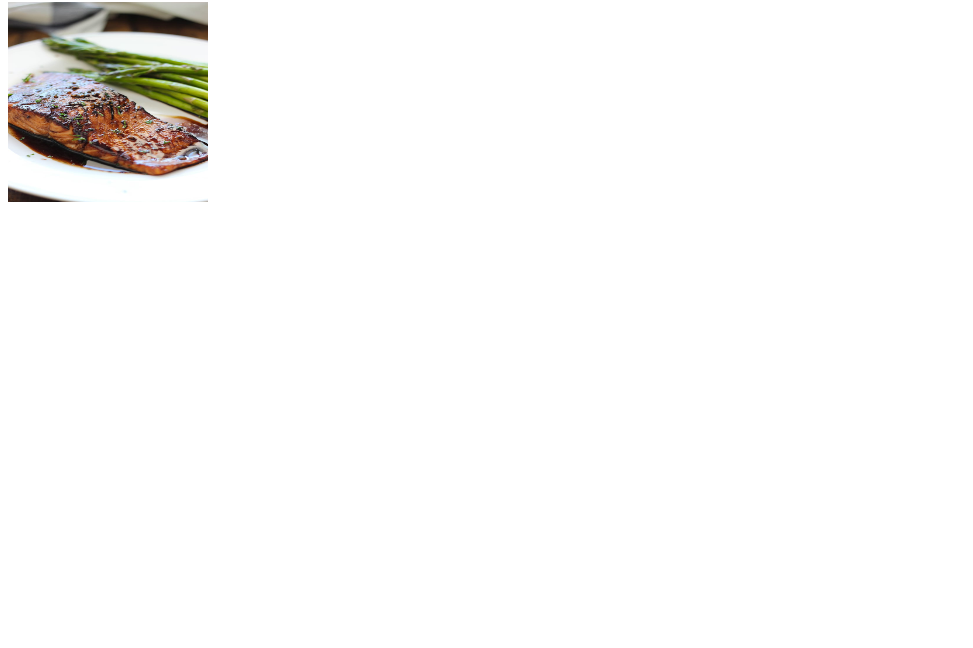
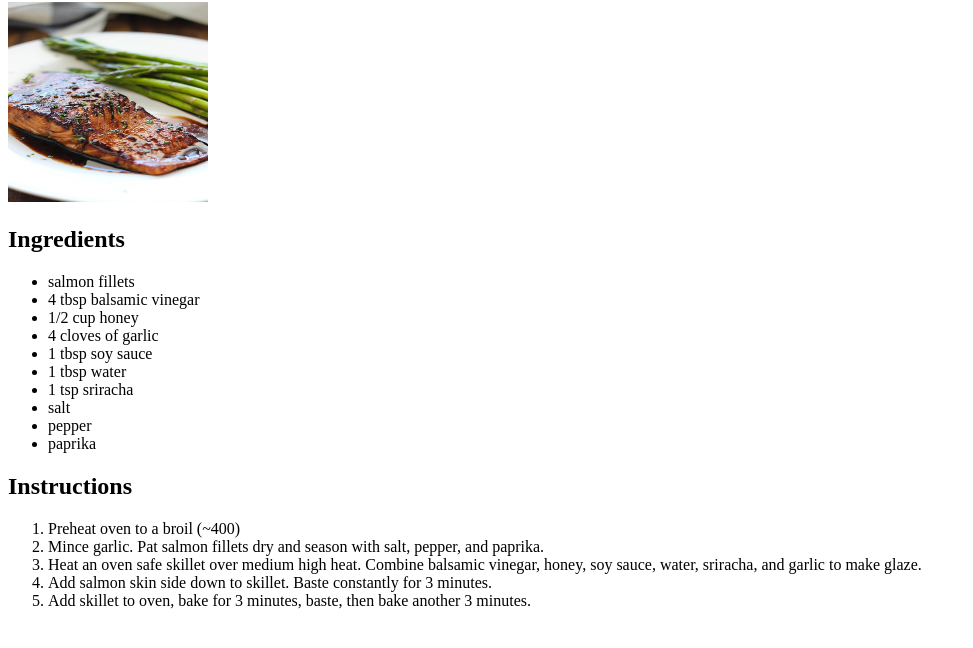
Before and after one commit to tokotoko1911/odin-recipes, a plain HTML site: page recipes/glazed-salmon.html in a window 1280 px wide. Shown: the part 78-726 px from the top of the page, without its empty margins (0-973 px from the left). Drawn offline with Linux system fonts and the light colour scheme.

Commit message:
add unordered list of ingredients and an ordered list of instructions

```diff
--- a/recipes/glazed-salmon.html
+++ b/recipes/glazed-salmon.html
@@ -11,5 +11,29 @@
         cooked salmon. In focus is the salmon, glazed with a dark balsamic vinegar
         in front of bright green asparagus nestled on a white plate as the background
         fades out of focus." height="200" width="200">
+        <p><h2>Ingredients</h2></p>
+        <p><ul>
+                <li>salmon fillets</li>
+                <li>4 tbsp balsamic vinegar</li>
+                <li>1/2 cup honey</li>
+                <li>4 cloves of garlic</li>
+                <li>1 tbsp soy sauce</li>
+                <li>1 tbsp water</li>
+                <li>1 tsp sriracha</li>
+                <li>salt</li>
+                <li>pepper</li>
+                <li>paprika</li>
+            </ul></p>
+        <p><h2>Instructions</h2></p>
+        <p><ol>
+               <li>Preheat oven to a broil (~400)</li>
+                <li>Mince garlic. Pat salmon fillets dry and season with salt, pepper,
+                and paprika.</li>
+               <li>Heat an oven safe skillet over medium high heat. Combine balsamic
+                vinegar, honey, soy sauce, water, sriracha, and garlic to make glaze.</li>
+               <li>Add salmon skin side down to skillet. Baste constantly for 3 minutes.</li>
+               <li>Add skillet to oven, bake for 3 minutes, baste, then bake another 3
+                minutes.</li>
+        </ol></p>
     </body>
 </html>
```
